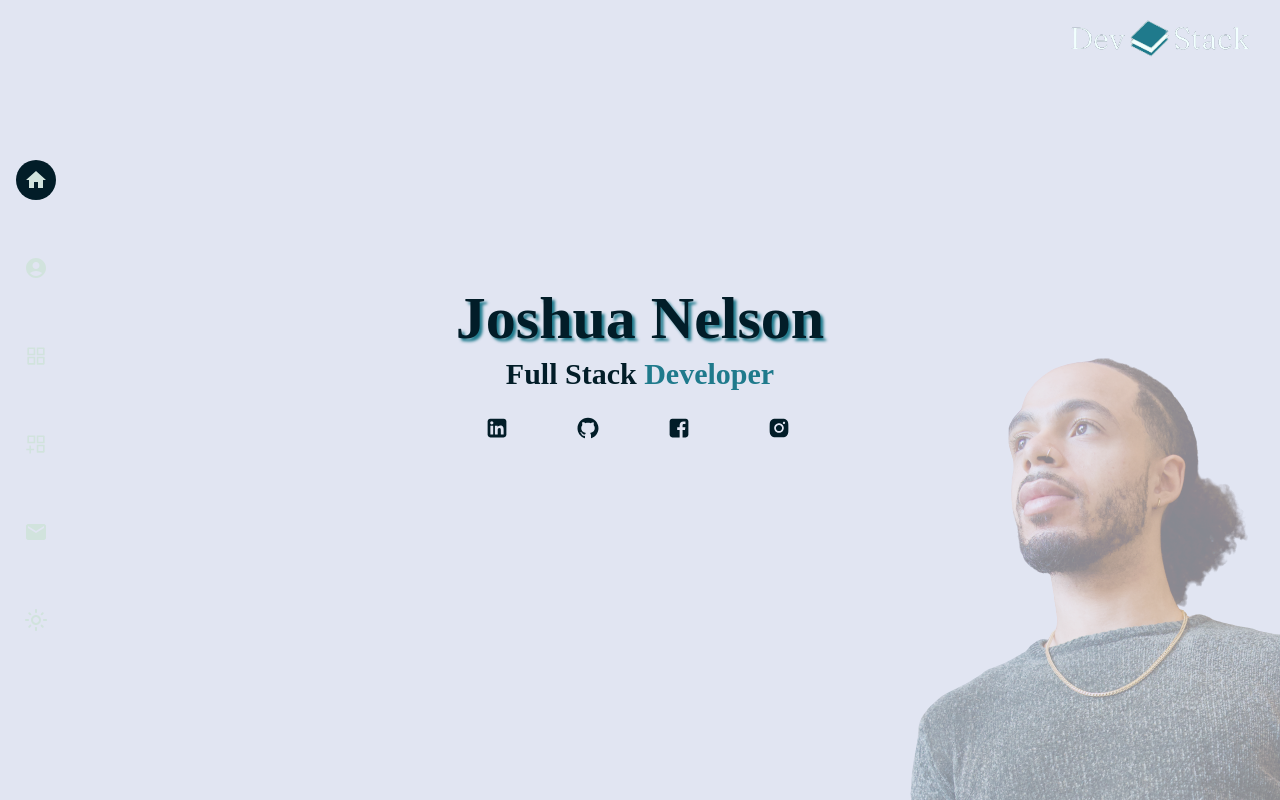
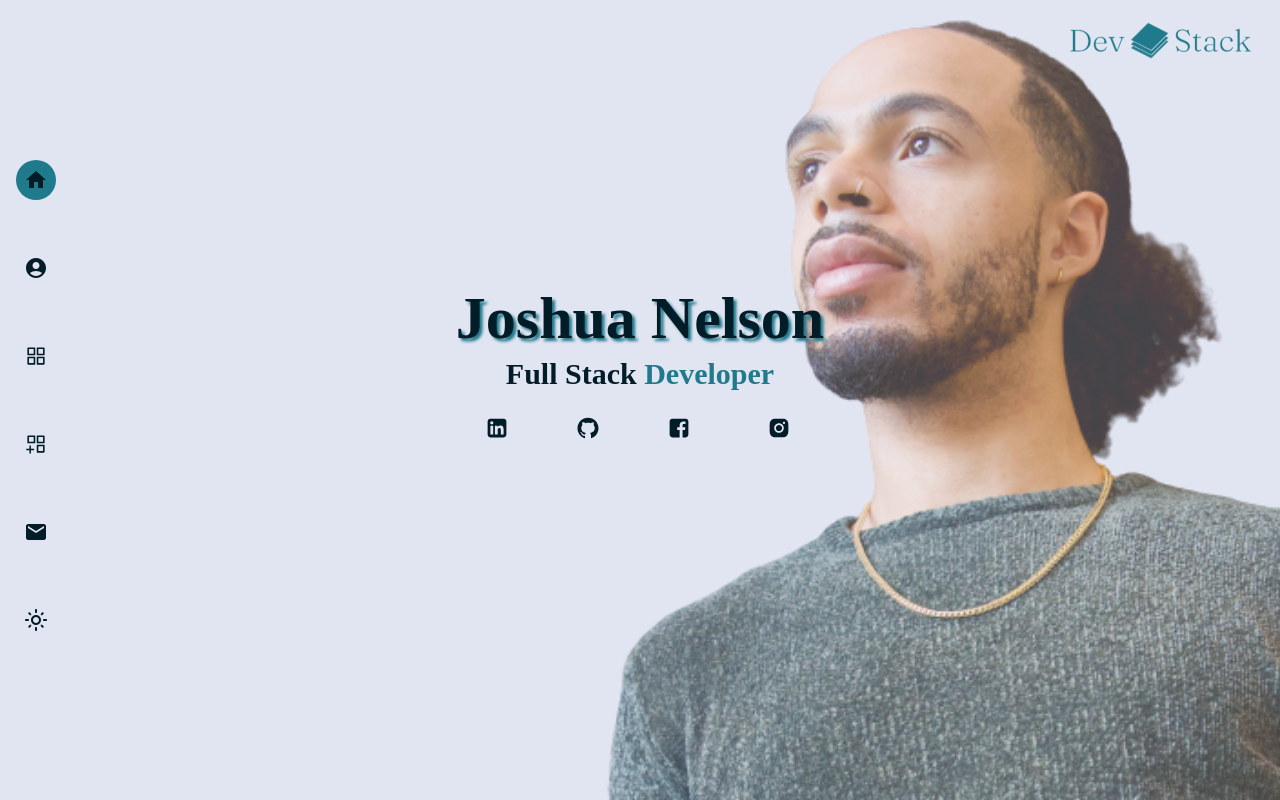
Before and after one commit to joshuanelsondev/devstack-project, a React (Create React App) app: page / in a window 1280 px wide. Built offline with nearby package versions, Linux system fonts and the light colour scheme; what tailwindcss-dark-mode would draw is missing.

Commit message:
Edit dark/light theme for navbar

```diff
--- a/src/Components/Nav.js
+++ b/src/Components/Nav.js
@@ -1,6 +1,7 @@
 import { useState, useEffect } from "react";
 import { useNavigate, useLocation } from "react-router-dom";
 import DevStackLogoLight from "../assets/DevStackLogoLight.png";
+import DevStackLogoBlue from "../assets/DevStackLogoBlue.png";
 import {
   MdAccountCircle,
   MdHome,
@@ -72,7 +73,7 @@ export default function Nav({ toggleMode }) {
       <div className="h-20 w-full absolute z-50">
         <div className="fixed flex w-full h-auto justify-center bg-gradient-to-r from-primary to-dark lg:absolute lg:right-0 lg:h-auto lg:w-60 lg:bg-none">
           <img
-            src={DevStackLogoLight}
+            src={darkTheme ? DevStackLogoLight : DevStackLogoBlue}
             alt="DevStack Logo"
             className="mt-4 w-52 cursor-pointer"
             onClick={() => navigate("/")}
@@ -82,13 +83,13 @@ export default function Nav({ toggleMode }) {
           <div className="flex items-center lg:gap-4 md:gap-1">
             <MdHome
               onClick={() => navigate("/")}
-              className={`peer text-secondary hover:bg-dark rounded-full p-2 cursor-pointer ${
-                isDarkText("/") ? "bg-dark" : "text-secondary"
-              }`}
+              className={`peer text-dark hover:bg-primary dark:text-secondary dark:hover:bg-dark rounded-full p-2 cursor-pointer ${
+                isDarkText("/") ? "bg-primary" : "text-dark"
+              } dark:${isDarkText("/") ? "bg-dark" : "text-secondary"}`}
               size={40}
             />
             <p
-              className="invisible text-secondary font-semibold peer-hover:visible"
+              className="invisible text-dark dark:text-secondary font-semibold peer-hover:visible"
               onClick={() => toggleNav()}
             >
               Home
@@ -97,48 +98,52 @@ export default function Nav({ toggleMode }) {
           <div className="flex items-center lg:gap-4 md:gap-1">
             <MdAccountCircle
               onClick={() => navigate("/about")}
-              className={`peer text-secondary hover:bg-dark rounded-full p-2 cursor-pointer ${
-                isDarkText("/about") ? "bg-dark" : "text-secondary"
-              }`}
+              className={`peer text-dark dark:text-secondary hover:bg-primary dark:hover:bg-dark rounded-full p-2 cursor-pointer ${
+                isDarkText("/about") ? "bg-primary" : "text-dark"
+              }  dark:${isDarkText("/about") ? "bg-dark" : "text-secondary"}`}
               size={40}
             />
-            <p className="invisible text-secondary font-semibold peer-hover:visible">
+            <p className="invisible text-dark dark:text-secondary font-semibold peer-hover:visible">
               About
             </p>
           </div>
           <div className="flex items-center lg:gap-4 md:gap-1">
             <AiOutlineAppstore
               onClick={() => navigate("/projects")}
-              className={`peer text-secondary hover:bg-dark p-[8px] rounded-full cursor-pointer ${
+              className={`peer text-dark dark:text-secondary hover:bg-primary dark:hover:bg-dark p-[8px] rounded-full cursor-pointer ${
+                isDarkText("/projects") ? "bg-primary" : "text-dark"
+              }  dark:${
                 isDarkText("/projects") ? "bg-dark" : "text-secondary"
               }`}
               size={40}
             />
-            <p className="invisible text-secondary font-semibold peer-hover:visible">
+            <p className="invisible text-dark dark:text-secondary font-semibold peer-hover:visible">
               Portfolio
             </p>
           </div>
           <div className="flex items-center lg:gap-4 md:gap-1">
             <AiOutlineAppstoreAdd
               onClick={() => navigate("projects/new")}
-              className={`peer text-secondary hover:bg-dark rounded-full p-2 cursor-pointer ${
+              className={`peer text-dark dark:text-secondary hover:bg-primary dark:hover:bg-dark rounded-full p-2 cursor-pointer ${
+                isDarkText("/projects/new") ? "bg-primary" : "text-dark"
+              }  dark:${
                 isDarkText("/projects/new") ? "bg-dark" : "text-secondary"
               }`}
               size={40}
             />
-            <p className="invisible text-secondary font-semibold peer-hover:visible">
+            <p className="invisible text-dark dark:text-secondary font-semibold peer-hover:visible">
               Add Project
             </p>
           </div>
           <div className="flex items-center lg:gap-4 md:gap-1">
             <MdEmail
               onClick={() => navigate("/contact")}
-              className={`peer text-secondary hover:bg-dark rounded-full p-2 cursor-pointer ${
-                isDarkText("/contact") ? "bg-dark" : "text-secondary"
-              }`}
+              className={`peer text-dark dark:text-secondary hover:bg-primary dark:hover:bg-dark rounded-full p-2 cursor-pointer ${
+                isDarkText("/contact") ? "bg-primary" : "text-dark"
+              }  dark:${isDarkText("/contact") ? "bg-dark" : "text-secondary"}`}
               size={40}
             />
-            <p className="invisible text-secondary font-semibold peer-hover:visible">
+            <p className="invisible text-dark dark:text-secondary font-semibold peer-hover:visible">
               Contact
             </p>
           </div>
@@ -159,10 +164,10 @@ export default function Nav({ toggleMode }) {
               <div className="flex items-center lg:gap-4 md:gap-1">
                 <MdOutlineLightMode
                   onClick={toggleTheme}
-                  className="peer text-secondary hover:bg-dark rounded-full p-2 cursor-pointer"
+                  className="peer text-dark hover:bg-primary rounded-full p-2 cursor-pointer"
                   size={40}
                 />
-                <p className="invisible text-secondary font-semibold peer-hover:visible">
+                <p className="invisible text-dark font-semibold peer-hover:visible">
                   Light
                 </p>
               </div>
--- a/src/Pages/Home.js
+++ b/src/Pages/Home.js
@@ -38,7 +38,7 @@ export default function Home({ setErrorPage }) {
                   size={40}
                 />
               </a>
-              <p className="text-primary dark:text-dark font-semibold invisible peer-hover:visible">
+              <p className="text-dark dark:text-blue font-semibold invisible peer-hover:visible">
                 LinkedIn
               </p>
             </div>
@@ -55,7 +55,7 @@ export default function Home({ setErrorPage }) {
                   size={40}
                 />
               </a>
-              <p className="text-primary dark:text-dark font-semibold invisible peer-hover:visible">
+              <p className="text-dark dark:text-blue font-semibold invisible peer-hover:visible">
                 GitHub
               </p>
             </div>
@@ -72,7 +72,7 @@ export default function Home({ setErrorPage }) {
                   size={40}
                 />
               </a>
-              <p className="text-primary dark:text-dark font-semibold invisible peer-hover:visible">
+              <p className="text-dark dark:text-blue font-semibold invisible peer-hover:visible">
                 Facebook
               </p>
             </div>
@@ -89,7 +89,7 @@ export default function Home({ setErrorPage }) {
                   size={40}
                 />
               </a>
-              <p className="text-primary dark:text-dark font-semibold invisible peer-hover:visible">
+              <p className="text-dark dark:text-blue font-semibold invisible peer-hover:visible">
                 Instagram
               </p>
             </div>
@@ -98,7 +98,7 @@ export default function Home({ setErrorPage }) {
         <img
           src={headshotCopy}
           alt="headshot"
-          className="fixed bottom-0 right-0 opacity-40"
+          className="fixed bottom-0 right-0 opacity-70 dark:opacity-40 xl:h-[1000px] xl:w-[800px]"
         />
       </div>
     </div>
```
